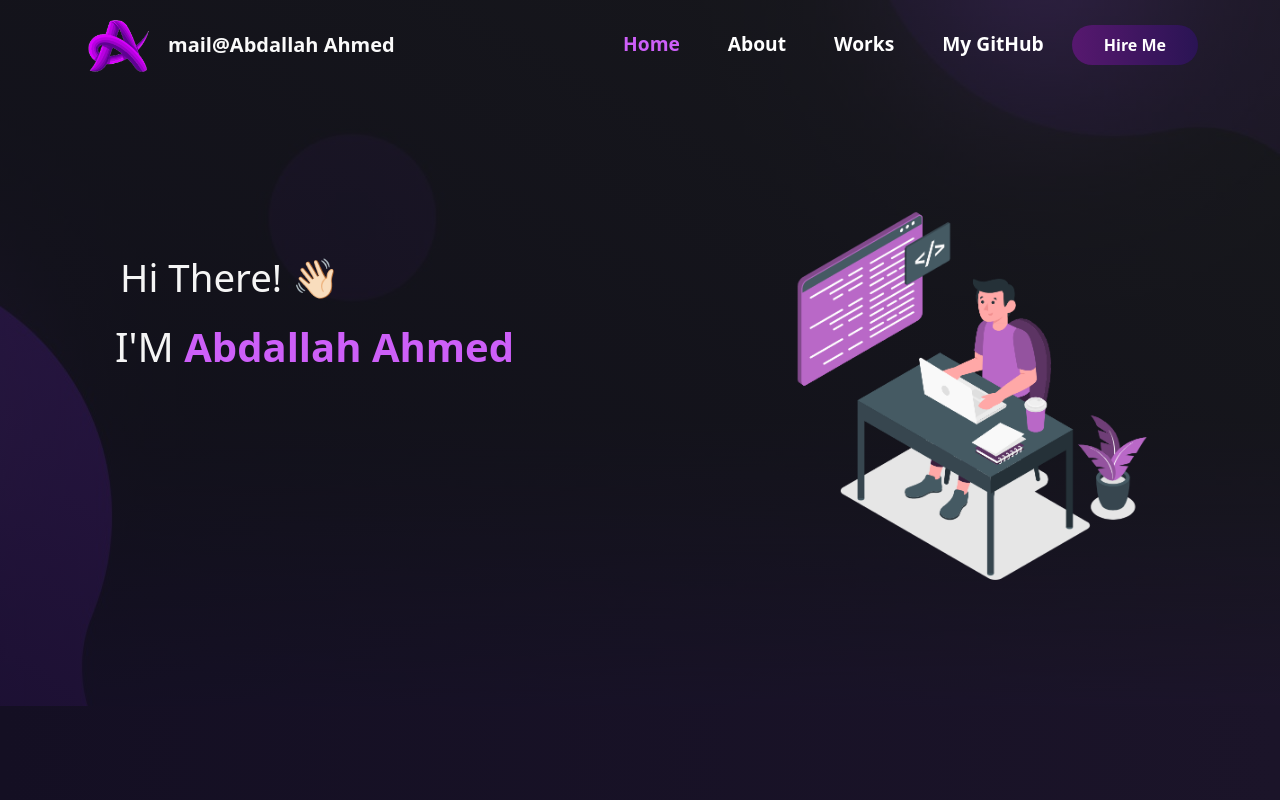
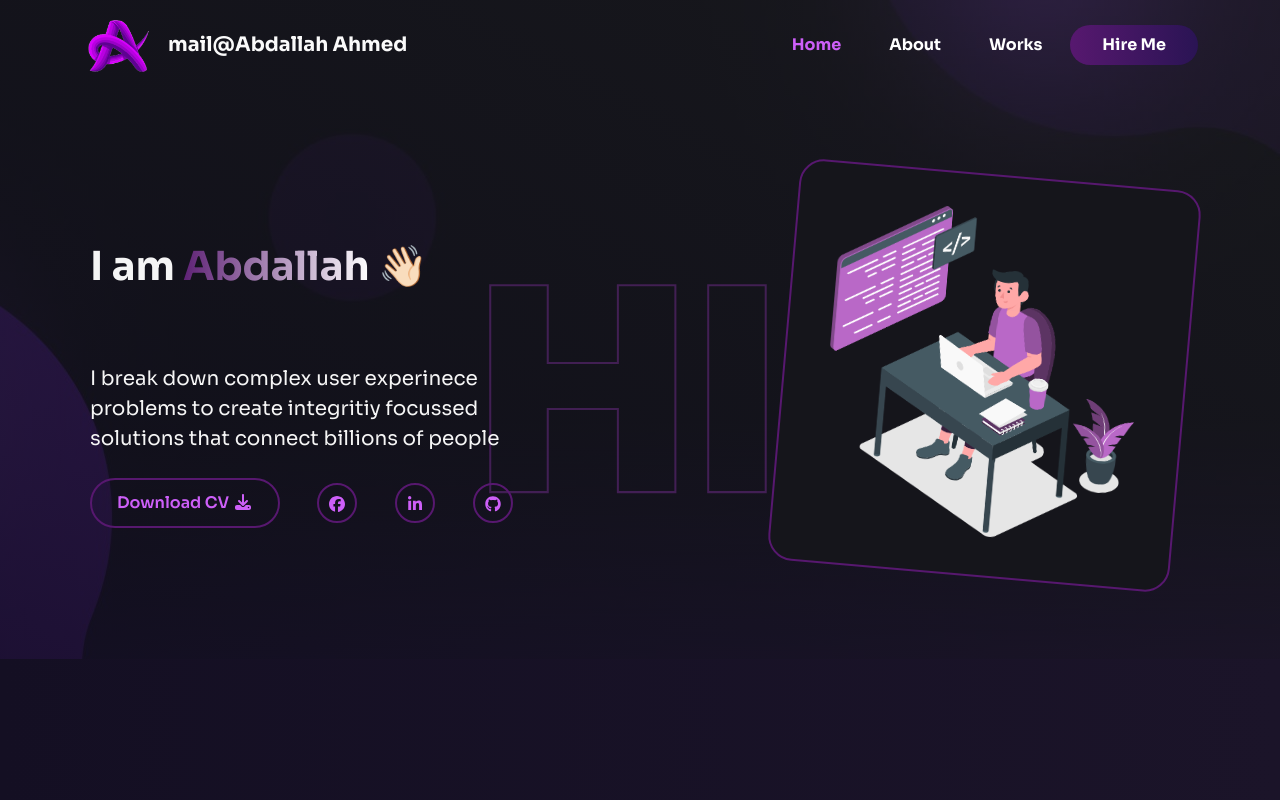
Before and after one commit to abdallah-ahmed222/my-portofolio, a React (Vite) app: page / in a window 1280 px wide. Shown: the top 800 px of the page. Built offline with nearby package versions, Linux system fonts and the light colour scheme.

Commit message:
portfolio-2(update the main section and nav )

```diff
--- a/index.html
+++ b/index.html
@@ -11,6 +11,12 @@
       href="https://fonts.googleapis.com/css2?family=Sora:wght@100..800&display=swap"
       rel="stylesheet"
     />
+    <link rel="preconnect" href="https://fonts.googleapis.com" />
+    <link rel="preconnect" href="https://fonts.gstatic.com" crossorigin />
+    <link
+      href="https://fonts.googleapis.com/css2?family=Poppins:wght@800&display=swap"
+      rel="stylesheet"
+    />
     <link rel="icon" type="image/x-icon" href="../public/image.png" />
   </head>
   <body>
--- a/package.json
+++ b/package.json
@@ -13,13 +13,11 @@
     "@react-pdf/renderer": "^3.4.4",
     "axios": "^1.7.2",
     "bootstrap": "^5.3.3",
-    "github-calendar": "^2.3.4",
     "react": "^18.3.1",
     "react-bootstrap": "^2.10.4",
     "react-dom": "^18.3.1",
     "react-icons": "^5.2.1",
     "react-parallax-tilt": "^1.7.232",
-    "react-pdf": "^9.1.0",
     "react-router-dom": "^6.24.1",
     "typewriter-effect": "^2.21.0"
   },
--- a/src/components/Home/Home.jsx
+++ b/src/components/Home/Home.jsx
@@ -1,40 +1,98 @@
-import React from "react";
 import { Container, Row, Col } from "react-bootstrap";
 import homeLogo from "../../assets/home-main.svg";
 import Home2 from "./Home2";
 import Type from "./Type";
-
+import { FaGithub, FaLinkedinIn } from "react-icons/fa";
+import { FaFacebook, FaDownload } from "react-icons/fa6";
+import OverlayTrigger from "react-bootstrap/OverlayTrigger";
+import Tooltip from "react-bootstrap/Tooltip";
+import { Link } from "react-router-dom";
+import cv from "../../assets/abdallah_ahmed-cv.pdf";
+const linksData = [
+  {
+    label: "Facebook",
+    to: "https://www.facebook.com/profile.php?id=100074432431981&mibextid=ZbWKwL",
+    element: <FaFacebook />,
+  },
+  {
+    label: "Linked In",
+    to: "https://www.linkedin.com/in/abdallah-ahmed-783512231/",
+    element: <FaLinkedinIn />,
+  },
+  {
+    label: "GitHub",
+    to: "https://github.com/abdallah-ahmed222",
+    element: <FaGithub />,
+  },
+];
 function Home() {
+  console.log(cv);
   return (
     <section>
       <Container fluid className="home-section" id="home">
         <Container className="home-content">
-          <Row>
-            <Col md={7} className="home-header">
-              <h1 style={{ paddingBottom: 15 }} className="heading">
-                Hi There!{" "}
+          <Row className="position-relative w-100">
+            <div className="greating ">HI</div>
+            <Col md={7} className="home-header p-0 ps-3 ">
+              <h1 className="heading-name fw-bold ps-3 ">
+                I am
+                <span className="main-name"> Abdallah</span>{" "}
                 <span className="wave" role="img" aria-labelledby="wave">
                   👋🏻
                 </span>
               </h1>
 
-              <h1 className="heading-name">
-                I'M
-                <strong className="main-name"> Abdallah Ahmed</strong>
-              </h1>
-
-              <div style={{ padding: 50, textAlign: "left" }}>
+              <div className="text-start ps-3 pb-2">
                 <Type />
+              </div>
+              <p className="ps-3 w-75 fs-5">
+                I break down complex user experinece problems to create
+                integritiy focussed solutions that connect billions of people
+              </p>
+              <div className="links-container w-75 d-flex justify-content-between align-items-center ps-3 pt-2 pe-5">
+                <a
+                  className="links-container_button d-block text-decoration-none"
+                  download="abdallah_ahmed-cv.pdf"
+                  href={cv}
+                >
+                  Download CV <FaDownload className="pb-1 fs-5" />
+                </a>
+                {linksData.map((link) => (
+                  <OverlayTrigger
+                    key={link.label}
+                    placement="bottom"
+                    delay={{ show: 200, hide: 200 }}
+                    overlay={
+                      <Tooltip id="button-tooltip" className="fw-bold">
+                        {link.label}
+                      </Tooltip>
+                    }
+                  >
+                    <Link
+                      className="links-container_link text-decoration-none"
+                      to={link.to}
+                      target="blank"
+                    >
+                      {link.element}
+                    </Link>
+                  </OverlayTrigger>
+                ))}
               </div>
             </Col>
 
-            <Col md={5} style={{ paddingBottom: 20 }}>
-              <img
-                src={homeLogo}
-                alt="home pic"
-                className="img-fluid"
-                style={{ maxHeight: "450px" }}
-              />
+            <Col
+              md={5}
+              style={{ paddingBottom: 20 }}
+              className="position-relative"
+            >
+              <div className="ps-5">
+                <img
+                  src={homeLogo}
+                  alt="home pic"
+                  className="img-fluid home-hero"
+                  style={{ maxHeight: "500px" }}
+                />
+              </div>
             </Col>
           </Row>
         </Container>
--- a/src/components/Home/Type.jsx
+++ b/src/components/Home/Type.jsx
@@ -1,9 +1,9 @@
-import React from "react";
 import Typewriter from "typewriter-effect";
 
 function Type() {
   return (
     <Typewriter
+      className="fw-bold"
       options={{
         strings: ["Software Engineer", "Freelancer", "Front end Developer"],
         autoStart: true,
--- a/src/components/Navbar.jsx
+++ b/src/components/Navbar.jsx
@@ -12,18 +12,17 @@ const linksData = [
   {
     label: "Home",
     to: "/",
+    target: "",
   },
   {
     label: "About",
     to: "/about",
+    target: "",
   },
   {
     label: "Works",
     to: "/project",
-  },
-  {
-    label: "My GitHub",
-    to: "https://github.com/abdallah-ahmed222",
+    target: "",
   },
 ];
 
@@ -96,6 +95,7 @@ function NavBar() {
               >
                 <NavLink
                   to={link.to}
+                  target={link.target}
                   className={({ isActive, isPending }) =>
                     `${
                       isPending ? `pending` : isActive ? "active" : ""
@@ -110,7 +110,7 @@ function NavBar() {
 
             <Nav.Item className="fork-btn p-0 ms-1">
               <Button
-                href="https://github.com/soumyajit4419/Portfolio"
+                href="https://github.com/abdallah-ahmed222"
                 target="_blank"
                 className="fork-btn-inner fw-bold"
               >
--- a/src/index.css
+++ b/src/index.css
@@ -1,4 +1,4 @@
-@import url("https://fonts.googleapis.com/css2?family=Raleway:wght@500&display=swap");
+/* @import url("https://fonts.googleapis.com/css2?family=Raleway:wght@500&display=swap"); */
 body {
   margin: 0;
   font-family: "Sora", sans-serif;
@@ -6,3 +6,6 @@ body {
   font-style: normal;
   background-image: linear-gradient(to left, rgb(27 20 41), rgb(20 15 35));
 }
+* {
+  font-family: "Sora", sans-serif;
+}
--- a/src/style.css
+++ b/src/style.css
@@ -122,6 +122,7 @@ button:focus {
 
 .nav_links {
   color: white !important;
+  font-size: 1rem;
   transition: 0.3s;
   &:hover {
     color: #cd5ff8 !important;
@@ -275,12 +276,16 @@ button:focus {
 }
 
 .home-header {
-  padding-top: 80px !important;
+  padding-top: 50px !important;
+  display: flex;
+  flex-direction: column;
+  justify-content: center;
 }
 
 .home-section {
+  overflow: hidden;
   position: relative;
-  z-index: -1;
+  z-index: 99;
   background-image: var(--image-gradient), url(./assets/home-bg.jpg);
   background-position: top center;
   background-repeat: no-repeat;
@@ -295,23 +300,93 @@ button:focus {
 }
 
 .heading {
-  font-size: 2.4em !important;
-  padding-left: 50px !important;
+  font-size: 4rem !important;
 }
 
 .heading-name {
   font-size: 2.5em !important;
-  padding-left: 45px !important;
 }
-
+.links-container_button {
+  background: transparent;
+  padding: 11px 25px;
+  border: 2px solid #57186f;
+  outline: 0;
+  border-radius: 25px;
+  font-weight: 600;
+  color: #cd5ff8;
+  transition: 0.5s;
+  &:hover {
+    color: white;
+    box-shadow: inset 0 0 0 2em #57186f;
+  }
+}
+.links-container_link {
+  padding: 6px 10px;
+  border-radius: 50%;
+  border: 2px solid #57186f;
+  color: #cd5ff8;
+  transition: 0.7s;
+  &:hover,
+  &:focus {
+    box-shadow: inset 0 0 0 2em #57186f;
+    color: white;
+  }
+}
+.greating {
+  -webkit-text-stroke: 2px #712c8c;
+  font-variation-settings: "wght" 900, "ital" 1;
+  font-size: 18rem;
+  text-align: center;
+  color: transparent;
+  font-family: "Poppins", sans-serif;
+  font-weight: 800;
+  font-style: normal;
+  position: absolute;
+  /* top: 50%; */
+  /* left: 50%; */
+  /* transform: scale(0.5); */
+  transform-origin: center center;
+  opacity: 0.5;
+  height: 405px;
+  max-height: 500px;
+  animation: scale infinite 7s;
+  z-index: -1;
+  scale: 2;
+}
+@keyframes scale {
+  0% {
+    transform: scale(0.5);
+  }
+  50% {
+    transform: scale(0.6);
+  }
+  100% {
+    transform: scale(0.5);
+  }
+}
+.home-hero {
+  border: 2px solid #57186f;
+  background-color: #15151b;
+  border-radius: 25px;
+  transform: rotate(5deg);
+  transition: 0.2s;
+  &:hover {
+    border-color: #712c8c;
+    transform: rotate(0deg);
+  }
+}
 .main-name {
-  color: #cd5ff8;
+  background-image: linear-gradient(to right, #57186f 0%, #ffffff 100%);
+  -webkit-background-clip: text;
+  -webkit-text-fill-color: transparent;
 }
 
 .Typewriter__wrapper {
   font-size: 2.2em !important;
-  color: #be6adf !important;
-  font-weight: 600 !important;
+  background-image: linear-gradient(to right, #cd5ff8 0%, #ffffff 100%);
+  -webkit-background-clip: text;
+  -webkit-text-fill-color: transparent;
+  font-weight: 800 !important;
 }
 .Typewriter__cursor {
   font-size: 2.4em !important;
```
Also changed, not shown: 2 other files (tests, documents, lock files or other folders).
